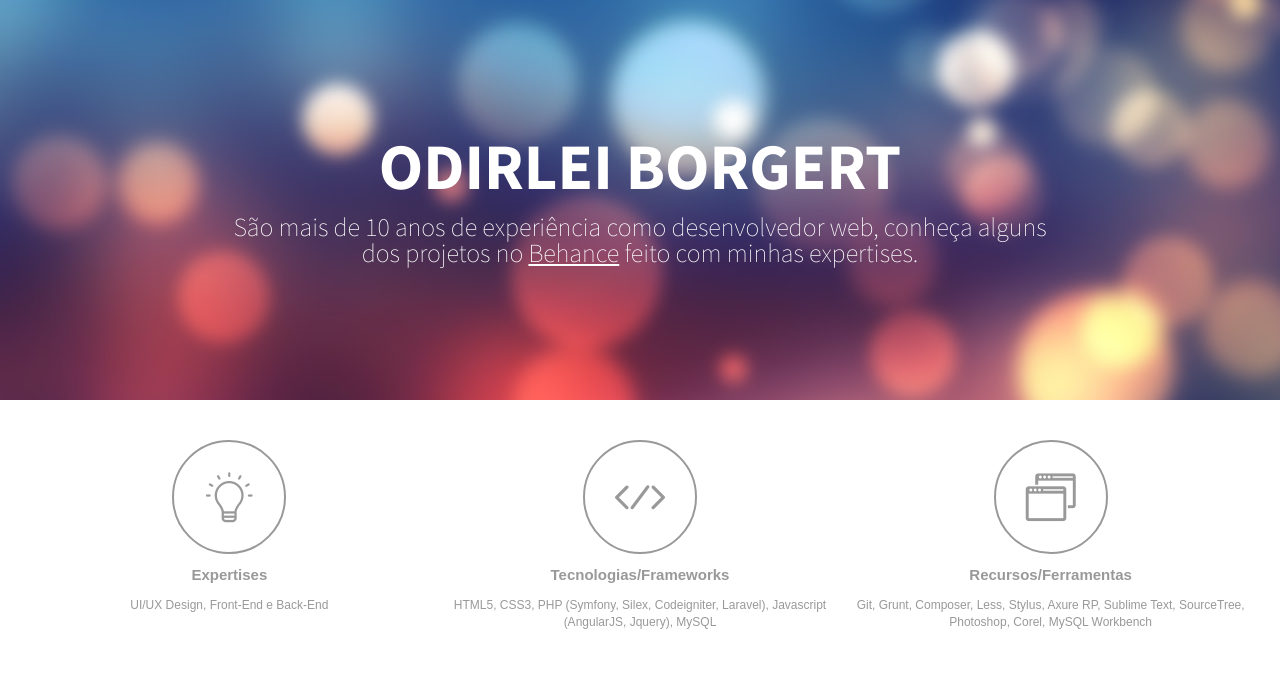
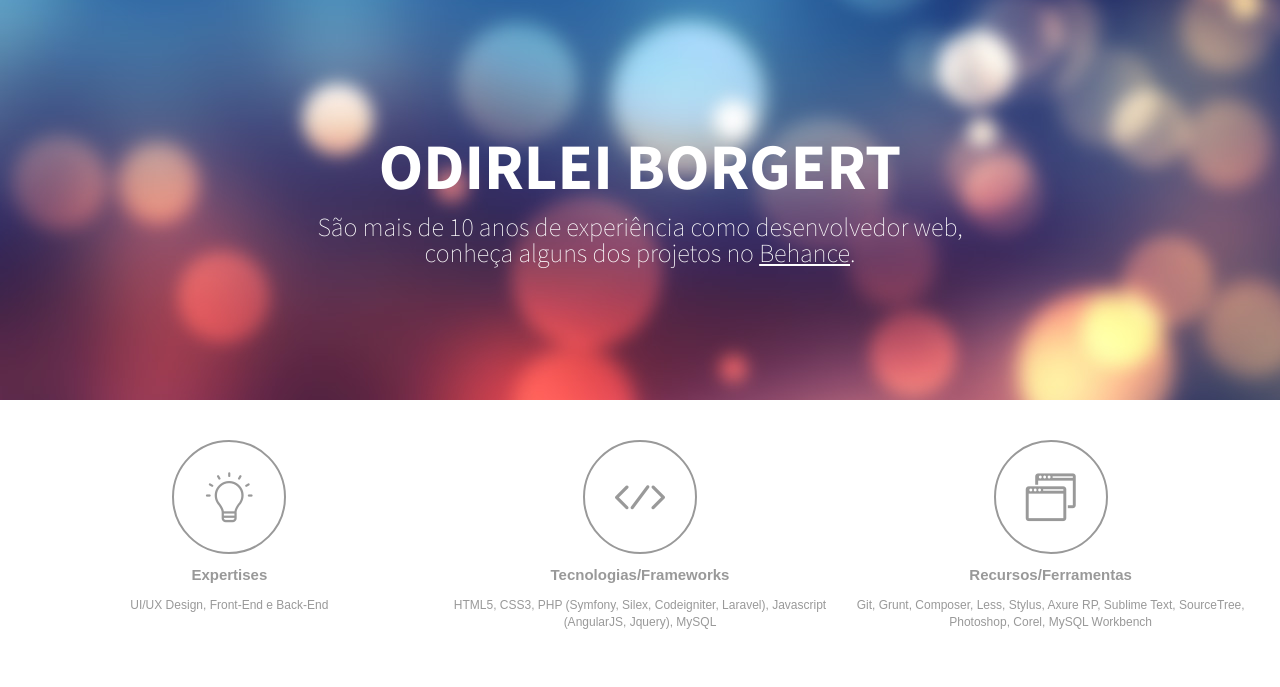
Before and after one commit to odirleiborgert/odirleiborgert.github.io, a website: page index.html in a window 1280 px wide. Shown: the top 687 px of the page. Drawn offline with Linux system fonts and the light colour scheme.

```diff
--- a/index.html
+++ b/index.html
@@ -22,7 +22,7 @@
                 <div class="row middle-xs">
                     <div class="col-xs-12 col-sm-12 col-md-12 col-lg-12">
                         <h1>Odirlei Borgert</h1>
-                        <p class="subtitle">São mais de 10 anos de experiência como desenvolvedor web, conheça alguns dos projetos no <a href="https://www.behance.net/odirleiborgert" target="_blank">Behance</a> feito com minhas expertises.</p>
+                        <p class="subtitle">São mais de 10 anos de experiência como desenvolvedor web,<br> conheça alguns dos projetos no <a href="https://www.behance.net/odirleiborgert" target="_blank">Behance</a>.</p>
                     </div>
                 </div>
             </div>
```
